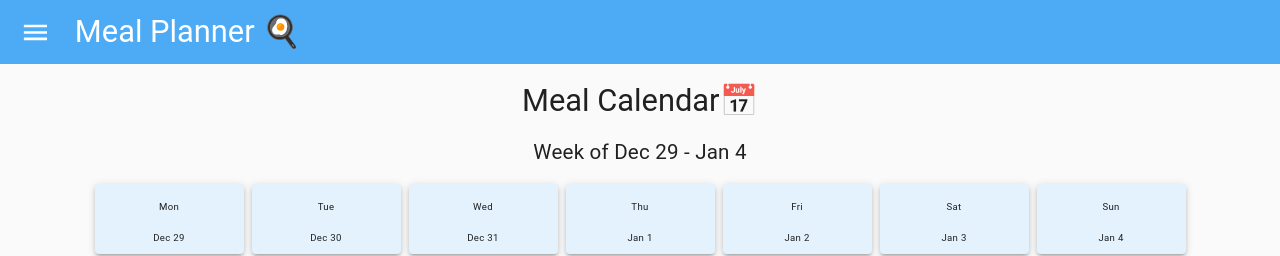
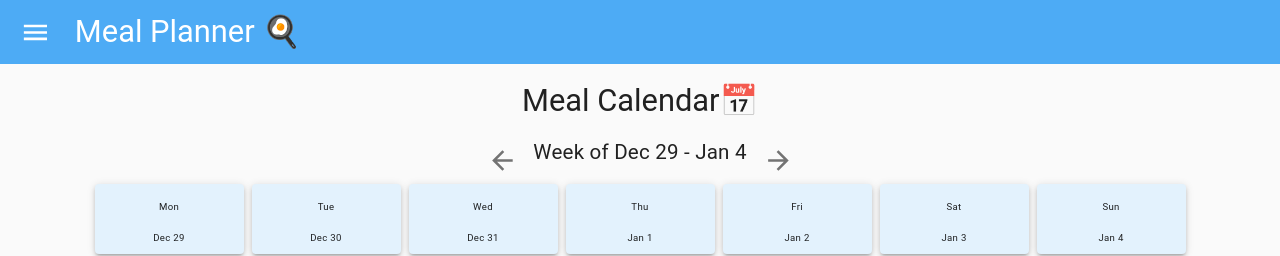
Before and after one commit to justinchanxd/meal-planner-app, a React (Create React App) app: page /meal-planner-app/calendar in a window 1280 px wide. Shown: the top 256 px of the page. Built offline with nearby package versions, Linux system fonts and the light colour scheme.

Commit message:
button fix

```diff
--- a/src/App.js
+++ b/src/App.js
@@ -61,7 +61,7 @@ function App() {
         </Toolbar>
       </AppBar>
       <Drawer open={drawerOpen} onClose={() => setDrawerOpen(false)}>
-        <List sx={{ width: 250 }}>
+        <List sx={{ width: 200 }}>
           <ListItem
             button
             component={Link}
--- a/src/components/WeekCalendar.js
+++ b/src/components/WeekCalendar.js
@@ -257,9 +257,17 @@ const WeekCalendar = ({ resetTrigger }) => {
       <Typography variant="h5" className="titleTypography">
         Meal Calendar📅
       </Typography>
-      <Typography variant="body1" className="subtitleTypography">
-        Week of {formatWeek(currentWeekStart)}
-      </Typography>
+      <Box sx={{ display: 'flex', alignItems: 'center', justifyContent: 'center', gap: 1 }}>
+        <IconButton onClick={() => navigateWeek(-1)}>
+          <ArrowBackIcon />
+        </IconButton>
+        <Typography variant="body1" className="subtitleTypography">
+          Week of {formatWeek(currentWeekStart)}
+        </Typography>
+        <IconButton onClick={() => navigateWeek(1)}>
+          <ArrowForwardIcon />
+        </IconButton>
+      </Box>
       <Grid container spacing={1} justifyContent="center">
         {weekDays.map((date, i) => {
           const dateStr = date.toISOString().split("T")[0];
```
